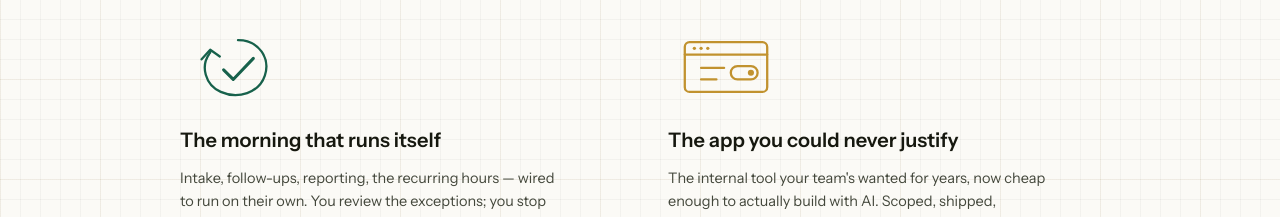
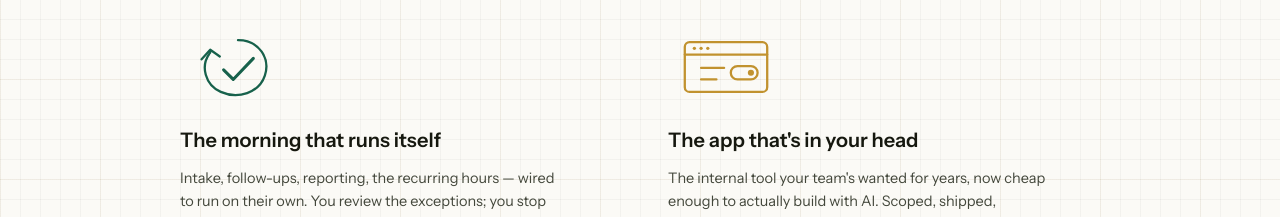
Before and after one commit to ericlovold/sanction, a Next.js app: page /consulting in a window 1280 px wide. Shown: the part 2740-2957 px from the top of the page. Built offline with nearby package versions, Linux system fonts and the light colour scheme; no server answers.

Commit message:
consulting: retitle the tools vignette — "The app that's in your head"
Warmer than "could never justify" — the thing you've already imagined, now
buildable.

Co-Authored-By: Claude Opus 4.8 <noreply@anthropic.com>
Claude-Session: https://claude.ai/code/session_01KbjvLUvHRKVDKbYgZEHWMQ

```diff
--- a/app/consulting/page.tsx
+++ b/app/consulting/page.tsx
@@ -129,7 +129,7 @@ const SERVICES: { key: string; title: string; body: string }[] = [
   },
   {
     key: "tools",
-    title: "The app you could never justify",
+    title: "The app that's in your head",
     body: "The internal tool your team's wanted for years, now cheap enough to actually build with AI. Scoped, shipped, dependable in production.",
   },
   {
```
